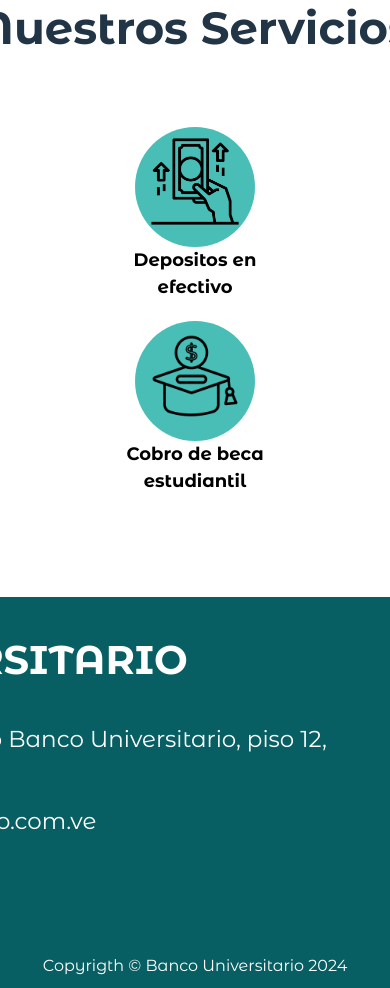
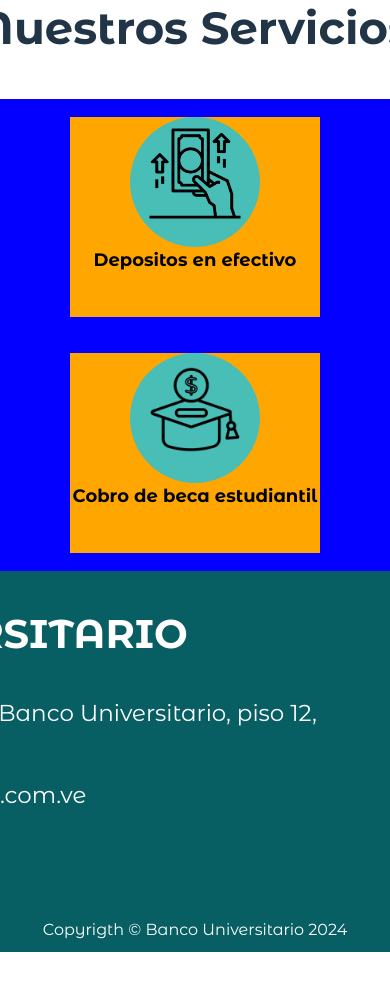
Before and after one commit to albanibarragan/banco-universitario, a React (Vite) app: page / in a window 390 px wide. Shown: the part 920-1908 px from the top of the page. After the commit the page ends 1872 px from the top, so only its background shows below. Built offline with nearby package versions, Linux system fonts and the light colour scheme.

Commit message:
Avance en el diseño responsivo para Main, y el Footer

```diff
--- a/src/components/Footer/Footer.css
+++ b/src/components/Footer/Footer.css
@@ -13,7 +13,6 @@
     display: flex;
     flex-direction: row;
     flex-wrap: wrap;
-    margin: 10px;
 }
 
 .section-info{
@@ -51,3 +50,33 @@
     text-align: center;
     margin: 0;
 }
+
+
+@media (max-width: 380px) {
+    .section-info{
+        width: 100%;
+        margin: 0;
+    }
+
+    .info-list li{
+        margin: 5%;
+    }
+
+    a{
+        font-size: 18px;
+    }
+
+    .section-redes{
+        width: 35%;
+        text-align: center;
+    }
+
+    .icono-info{
+        margin: 0;
+    }
+
+    .section-redes {
+        width: 100%;
+        text-align: center;
+    }
+}
--- a/src/components/Footer/Footer.jsx
+++ b/src/components/Footer/Footer.jsx
@@ -18,8 +18,7 @@
         <section className="section-info">
           <ul className="info-list">
             <li>
-              <img src={iconodireccion} className="icono-info"></img>
-              <a href="">
+              <img src={iconodireccion} className="icono-info"></img><a href="">
                 Av. Universidad, Edificio Banco Universitario, piso 12, Caracas,
                 Venezuela.
               </a>
--- a/src/components/Navbar/Navbar.css
+++ b/src/components/Navbar/Navbar.css
@@ -3,6 +3,9 @@
     align-items: center;
     justify-content: space-between;
 
+}
+.IconMenuMovil{
+    display: none;
 }
 
 .header-logo{
@@ -50,3 +53,67 @@
 }
 
 /* Media Queries for Responsives */
+@media (max-width: 380px) {
+    .navbar{
+        display: flex;
+        justify-content: space-around;
+        margin-top: 7%;
+        align-items: center;
+        color: #085f63;
+    }
+
+    .nav{
+        width: 65%;
+    }
+
+    .logo{
+        max-width: 100%;
+    }
+
+    /*.btn{
+
+        font-family: 'Montserrat-Alternates';
+        color: #ffffff;
+        border-radius: 7px;
+        width: 80px;
+        height: 30px;
+    }*/
+
+    .icons{
+        width: 30px;
+    }
+
+    .IconMenuMovil{
+        display: flex;
+    }
+
+    .nav-items{
+        display: none;
+    }
+
+    .btn{
+        display: none;
+    }
+
+    .Navbar_items_open{
+        position: absolute;
+        padding-top: 5%;
+        top: 10%;
+        display: flex;
+        flex-direction: column;
+        align-items: center;
+        align-content: center;
+        font-family: 'Montserrat-Alternates';
+        background-color: #49beb7;
+        width: 100%;
+        height: 200px;
+    }
+
+       .Navbar_items_open a{
+        font-size: 20px;
+        margin: 2%;
+        font-family: 'Montserrat-Alternates';
+        color: #ffffff;
+        padding: 2%;
+    }
+}
--- a/src/components/Navbar/Navbar.jsx
+++ b/src/components/Navbar/Navbar.jsx
@@ -20,6 +20,7 @@
       <button className="btn2">Registrar</button>
     </div>
    </header>
+
   );
 }
 
--- a/src/pages/principal/principal.css
+++ b/src/pages/principal/principal.css
@@ -32,7 +32,6 @@
 
 .logo{
     width: 80%;
-
 }
 
 .section-service{
@@ -42,44 +41,35 @@
 
 .container-service{
     display: grid;
-    margin-left: 10%;
-    margin-right: 10%;
-    grid-template-columns: repeat(3, 1fr);
-    grid-template-rows: repeat(2, 1fr);
-    align-content: center;
+    grid-template-columns: auto auto auto;
     align-items: center;
-    justify-content: center;/* Espacio entre los elementos */
     justify-items: center;
-    gap: 25% 8%;
-    padding: 15px; /* Espaciado interno */
-    margin-bottom: 10%;
-    box-sizing: border-box;
+    background-color: #f50f0f;
 }
 
 .service {
-    width: 140px;
-    height: 140px;
+    background-color: #ffa600;
+    box-sizing: border-box;
+    width: 250px;
+    height: 250px;
     text-align: center;
-    align-items: center;
-    align-self: center;
-    position:relative;
-    margin: 5px; /* Espacio alrededor de cada ítem */
-    box-sizing: border-box;
+    margin:5%;
 }
 
 .service-circle{
     background-color: #49beb7;
-    border-radius: 80px;
-    width: 130px;
-    height: 130px;
+    border-radius: 90px;
+    box-sizing: border-box;
+    width: 200px;
+    height: 200px;
     padding: 10px;
     margin: 0 auto;
 }
 
 .icon-service{
-    width: 90%;
+    width: 85%;
 }
-
+/*Titulo principal */
 .title-service{
     text-align: center;
     font-weight: 700;
@@ -95,7 +85,7 @@
 
 .service-circle:hover{
     background-color:#085f63;
-    transform: scale(1.2);
+    transform: scale(1.1);
 }
 
 .service-circle{
@@ -111,31 +101,31 @@
 
 /* For tablets and small screens */
 @media (max-width: 853px) {
+   /* .section-start{
+        flex-direction: row;
+        display: flex;
+        margin: 0 auto;
+        height: auto;
+    }*/
+
+    /*servicios*/
     .container-service {
         display: grid;
-        margin-left: 2%;
-        margin-right: 2%;
-        grid-template-columns: repeat(3, 1fr);
-        grid-template-rows: repeat(2, 1fr);
+        grid-template-columns: auto auto auto;
+        background-color: #0400ff;
         align-content: center;
         align-items: center;
-        justify-content: center;/* Espacio entre los elementos */
-        justify-items: center;
-        gap: 4% 2%;
-        padding: 15px; /* Espaciado interno */
-        margin-bottom: 10%;
+
+}
+    .service {
         box-sizing: border-box;
-    }
-
-    .service {
-        width: 100%;
-        max-width: 200px;
-        margin: 20px auto;
+        max-width: 250px;
+        max-height: 200px;
     }
 
     .service-circle {
-        width: 100px;
-        height: 100px;
+        width: 130px;
+        height: 130px;
     }
 
     .text-service {
@@ -146,61 +136,67 @@
         color: #085f63;
         cursor: pointer;
     }
+
+
 }
+
+
 
 /* For mobile (telefono convencional) screens */
 @media (max-width: 380px) {
-    .mensajeCentral {
-        display: flex;
-        flex-direction: column;
-        font-size: 14px;
-        justify-content: center;
-        align-items: center;
-        padding: 2%;
-        font-family: 'Montserrat-Alternates';
-    }
+  .img-section{
+    width: 55%;
+    background-color: #ffa600;
 
-    .titulos {
-        text-align: center;
-        margin-top: 1%;
-        color:#085f63
-    }
+  }
+  .logo{
+    width: 110%;
+    margin-top: 85px;
 
-    .imgPrincipal {
-        width: 90%;
-    }
+}
+.text-section{
+    width: 45%;
+    text-align: center;
+    background-color: #49beb7;
+    margin-top: 0;
+    margin-left: 1%;
+}
 
+.text-section h1{
+    font-size: 22px;
+    line-height: 30px;
+}
+
+hr{
+    width: 40%;
+    align-items: center;
+    border: 2px solid #000000 ;
+    margin-top: 5%;
+    margin-bottom: 7%;
+}
+
+    /*seccion de servicio*/
     .container-service {
         display: grid;
-        margin-left: 2%;
-        margin-right: 2%;
-        grid-template-columns: repeat(2, 1fr);
-        grid-template-rows: repeat(3, 1fr);
+        grid-template-columns: auto auto ;
+        background-color: #eb003b;
         align-content: center;
         align-items: center;
-        justify-content: center;/* Espacio entre los elementos */
-        justify-items: center;
-        gap: 4% 3%;
-        padding: 15px; /* Espaciado interno */
-        margin-bottom: 10%;
-        box-sizing: border-box;
     }
 
     .service {
-       width: 100%;
-       max-width: 150px;
-       margin: 5px auto;
-       padding: 2%;
+        box-sizing: border-box;
+        max-width: 170px;
+        max-height: 170px;
     }
 
     .service-circle {
-        width: 80px;
-        height: 80px;
+        width:100px;
+        height: 100px;
     }
 
     .text-service {
-        font-size: 10px;
-        line-height: 1%;
+        font-size: 15px;
     }
 
     .text-service:hover{
@@ -216,4 +212,10 @@
     .service-circle{
         transition: transform 0.1s;
     }
+
+    .title-service {
+        text-align: center;
+        font-weight: 700;
+        font-size: 30px;
+    }
 }
```
